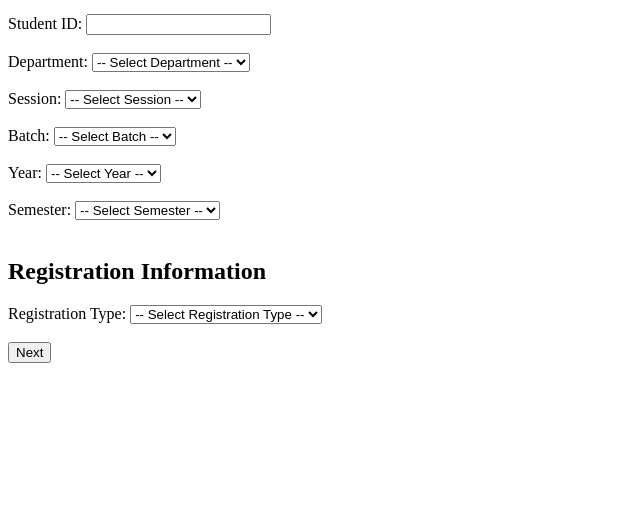
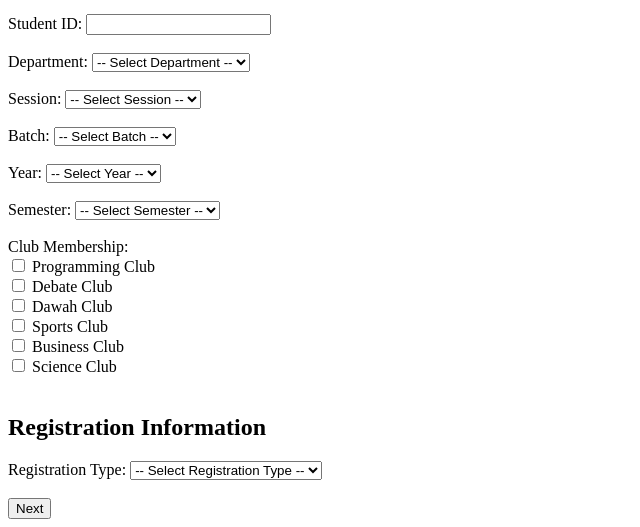
Before and after one commit to saifprof1/online-registration-system, a PHP site: page /register.php in a window 1280 px wide. Shown: the part 618-1145 px from the top of the page, without its empty margins (0-640 px from the left). Before the commit the page ends 981 px from the top, so only its background shows below. Run offline with PHP 8.4, Linux system fonts and the light colour scheme; data comes from the database, SQL or seed files in the repository; both versions use the stored data as it was after the commit.

Commit message:
Add club membership support

```diff
--- a/register.php
+++ b/register.php
@@ -59,6 +59,7 @@ if ($_SERVER["REQUEST_METHOD"] == "POST") {
     $batch_id = $_POST['batch_id'] ?? '';
     $year_id = $_POST['year_id'] ?? '';
     $semester_id = $_POST['semester_id'] ?? '';
+    $club_ids = $_POST['club_ids'] ?? [];
     $registration_type = $_POST['registration_type'] ?? '';
 
     if (empty($error_message)) {
@@ -138,6 +139,31 @@ echo '</div>';
 
             $registration_stmt->close();
 
+            if (!empty($club_ids)) {
+
+    $club_stmt = $conn->prepare(
+        "INSERT INTO student_clubs (student_id, club_id)
+         VALUES (?, ?)"
+    );
+
+    $club_stmt->bind_param(
+        "si",
+        $student_id,
+        $club_id
+    );
+
+    foreach ($club_ids as $club_id) {
+
+        $club_id = (int) $club_id;
+
+        if (!$club_stmt->execute()) {
+            throw new Exception("Club membership insertion failed.");
+        }
+    }
+
+    $club_stmt->close();
+}
+
         } else {
 
             $conn->rollback();
@@ -154,6 +180,8 @@ echo '</div>';
 
         $stmt->close();
     }
+
+
 }
 
 ?>
@@ -423,6 +451,36 @@ echo '</div>';
 </select>
         <br><br>
 
+        <label>Club Membership:</label>
+<br>
+
+<?php
+$club_query = "SELECT club_id, club_name FROM clubs ORDER BY club_id";
+$club_result = $conn->query($club_query);
+
+while ($club = $club_result->fetch_assoc()) {
+
+    $checked = '';
+
+    if (
+        isset($_POST['club_ids']) &&
+        in_array($club['club_id'], $_POST['club_ids'])
+    ) {
+        $checked = 'checked';
+    }
+
+    echo '<label>';
+    echo '<input type="checkbox" '
+        . 'name="club_ids[]" '
+        . 'value="' . $club['club_id'] . '" '
+        . $checked . '>';
+    echo ' ' . htmlspecialchars($club['club_name']);
+    echo '</label><br>';
+}
+?>
+
+<br>
+
         <h2>Registration Information</h2>
 
         <label for="registration_type">Registration Type:</label>
```
Also changed, not shown: database/database.sql (+30 -0 lines).
